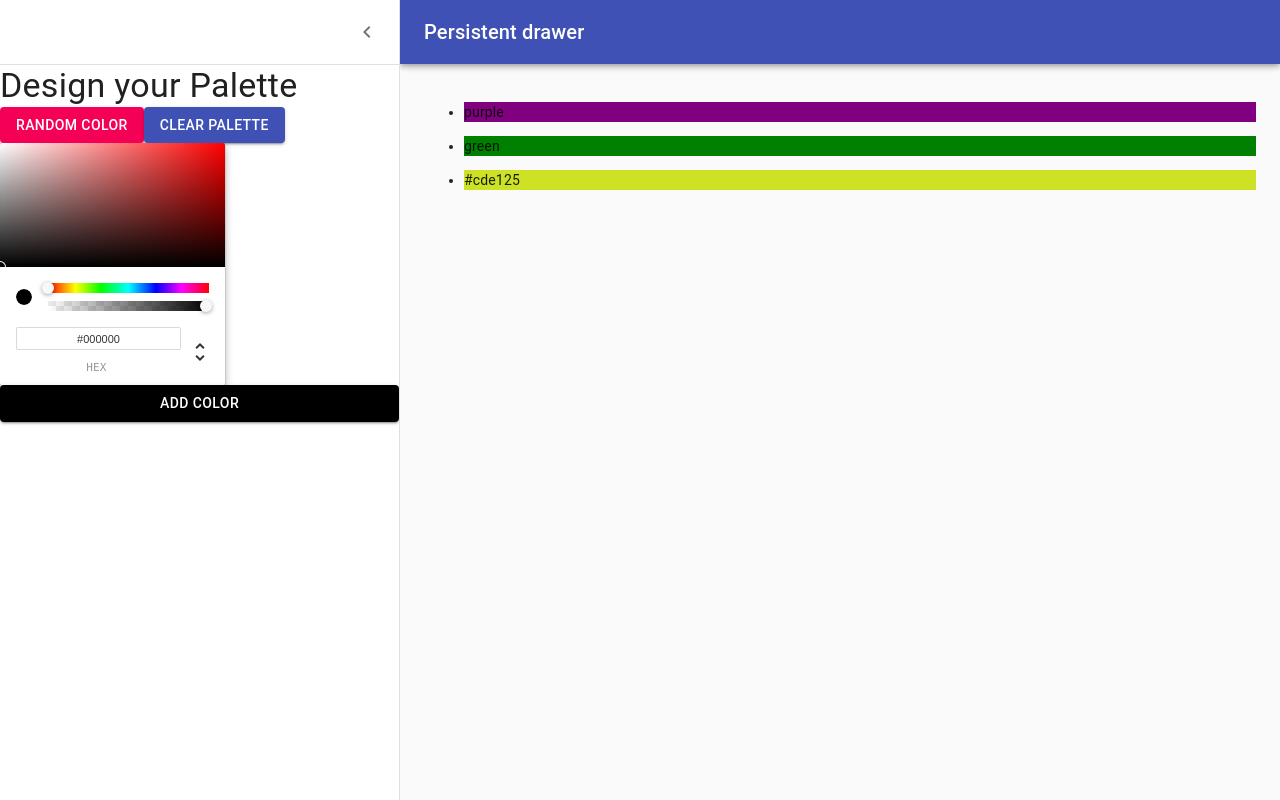
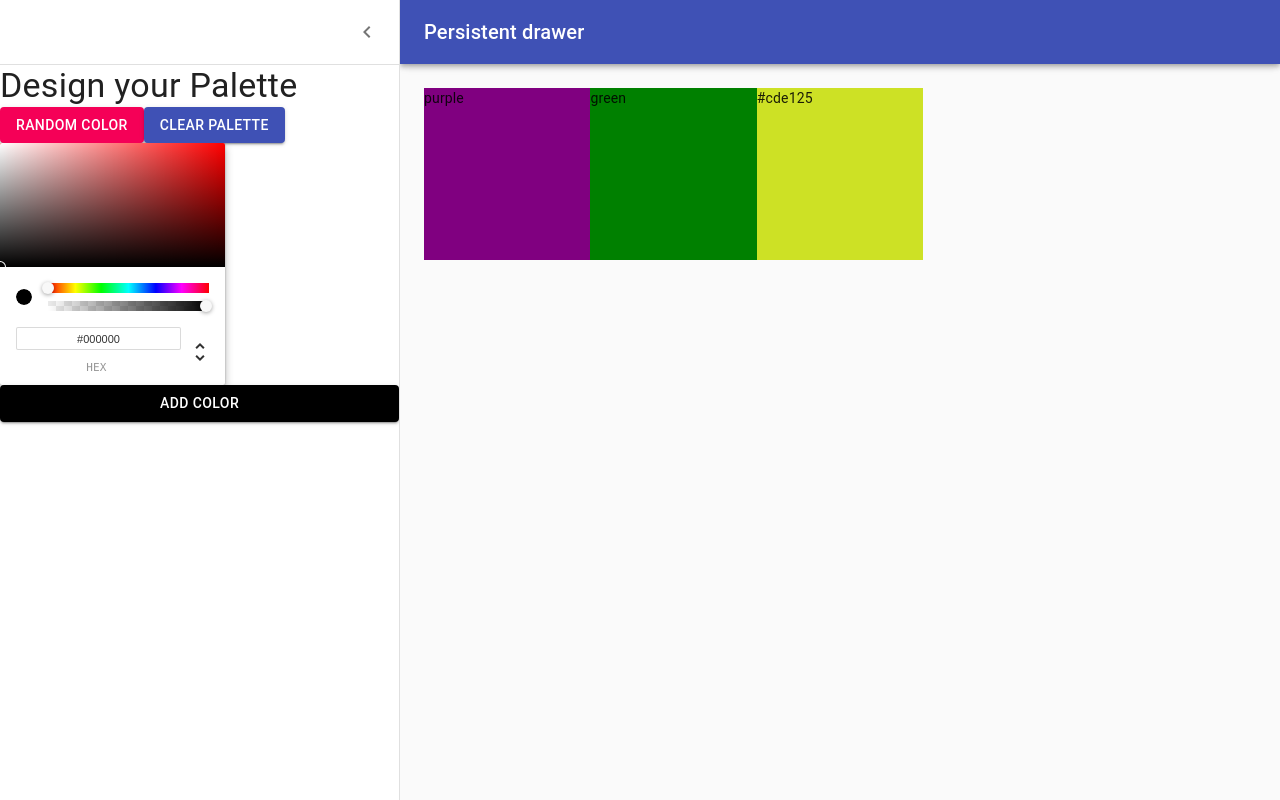
Before and after one commit to MouryaManu/colors_app, a React (Create React App) app: page /palette/new in a window 1280 px wide. Built offline with nearby package versions, Linux system fonts and the light colour scheme; the HTML template or start-up script is replaced by a standard one.

Commit message:
Created Draggable Color Box

```diff
--- /dev/null
+++ b/src/DraggableColorBox.js
@@ -0,0 +1,29 @@
+import React from 'react'
+import { withStyles } from '@material-ui/styles'
+
+
+const styles= {
+    root: {
+        width: "20%",
+        height: "25%",
+        margin: "0 auto",
+        display: "inline-block",
+        position: "relative",
+        cursor: "pointer",
+        marginBottom: "-3.5px"
+    }
+
+}
+
+function DraggableColorBox(props) {
+
+    return (
+        <div
+        className={props.classes.root}
+        style={{ backgroundColor: props.color}}>
+            {props.color}
+        </div>
+    )
+}
+
+export default withStyles(styles)(DraggableColorBox);
--- a/src/NewPaletteForm.js
+++ b/src/NewPaletteForm.js
@@ -14,6 +14,7 @@ import ChevronLeftIcon from '@material-ui/icons/ChevronLeft';
 import ChevronRightIcon from '@material-ui/icons/ChevronRight';
 import { ChromePicker } from 'react-color';
 import { Button } from '@material-ui/core';
+import DraggableColorBox from './DraggableColorBox';
 
 
 const drawerWidth = 400;
@@ -59,6 +60,7 @@ const useStyles = makeStyles((theme) => ({
     },
     content: {
         flexGrow: 1,
+       height: "calc(100vh - 64px)",
         padding: theme.spacing(3),
         transition: theme.transitions.create('margin', {
             easing: theme.transitions.easing.sharp,
@@ -160,9 +162,7 @@ export default function NewPaletteForm() {
         >
         <div className={classes.drawerHeader} />
          {colors.map(color =>(
-             <ul>
-                <li style={{backgroundColor: color}}>{color}</li>
-             </ul>
+             <DraggableColorBox color={color} />
 
          ))}
         </main>
```
